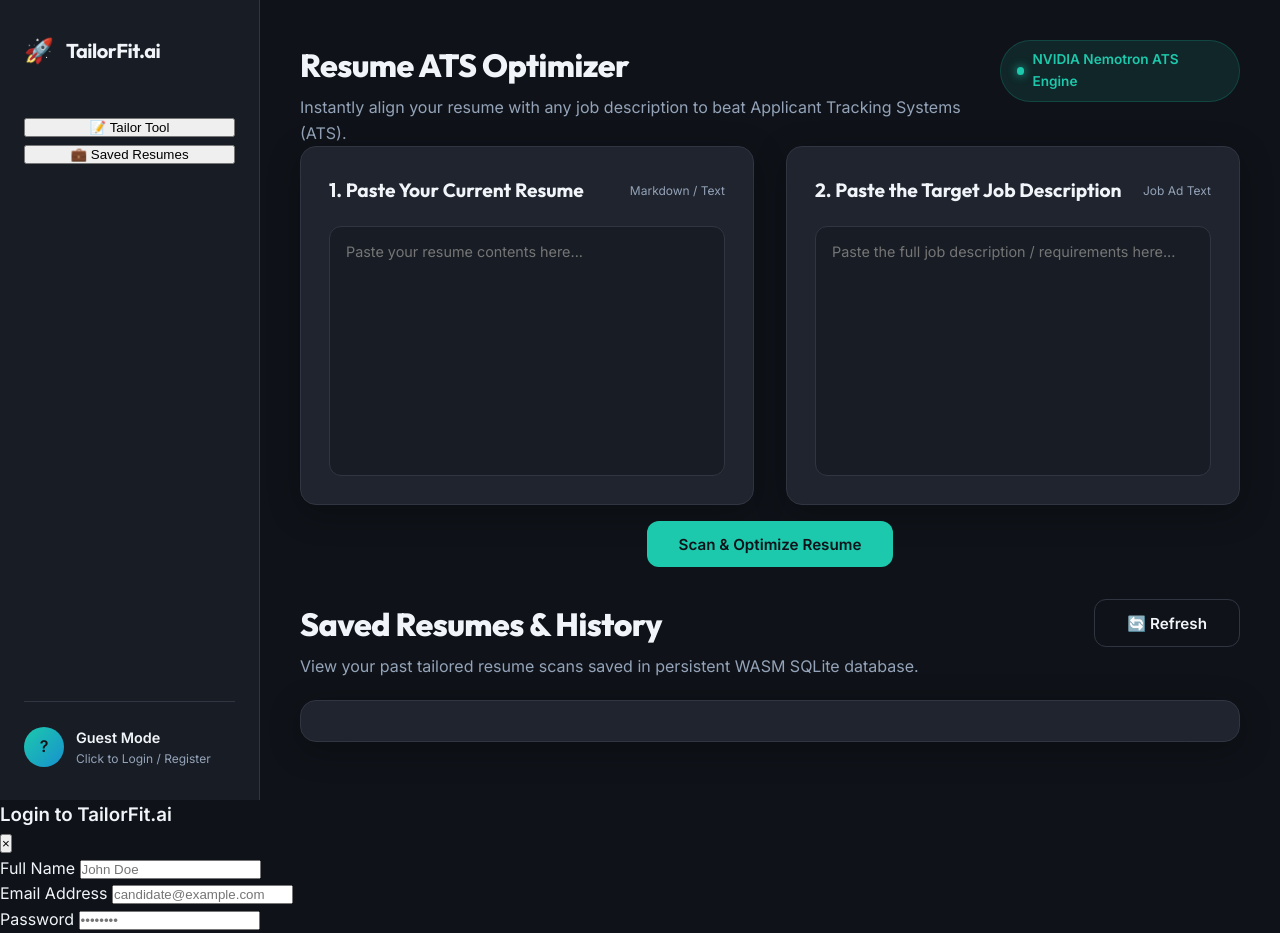
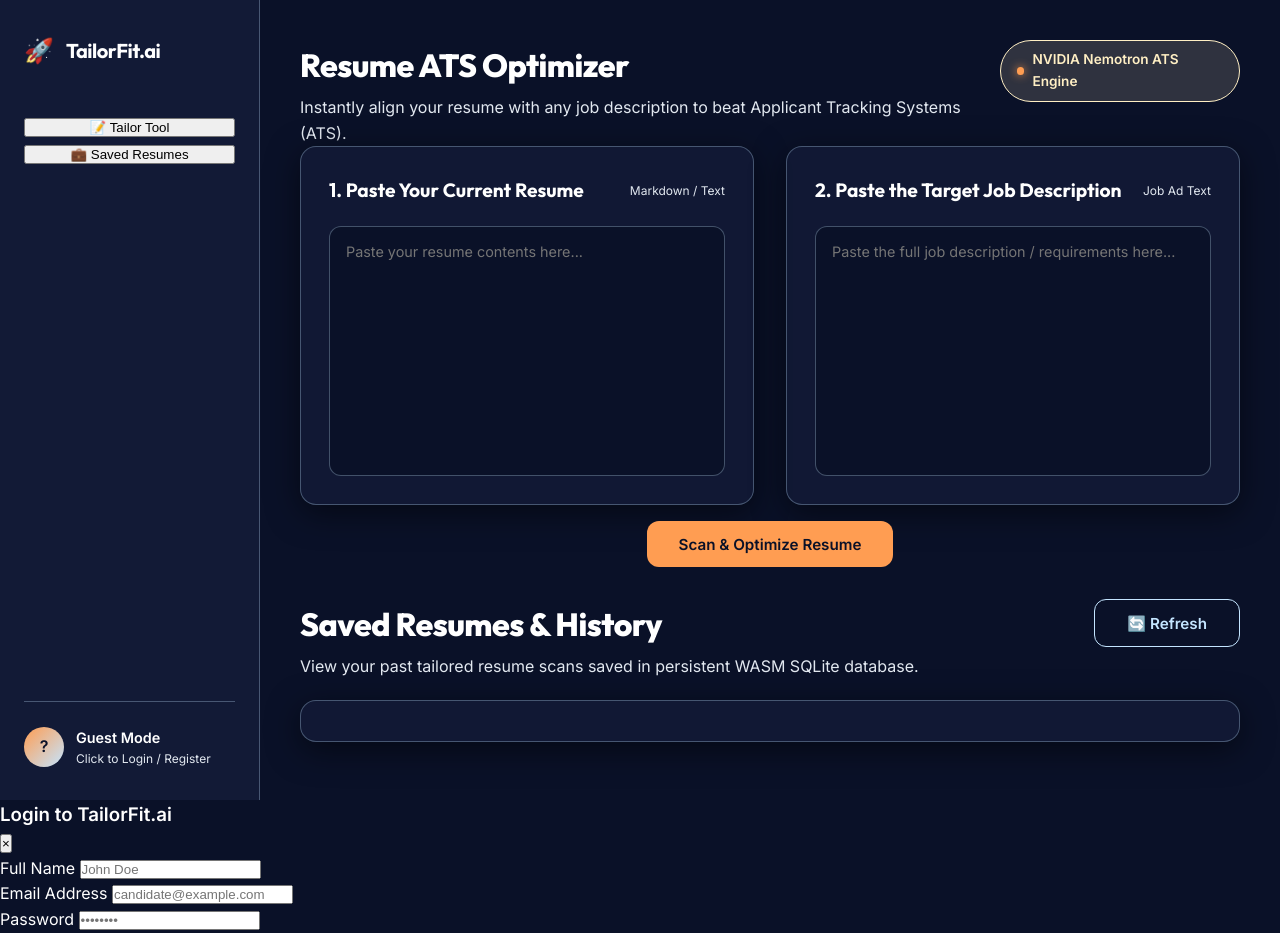
Before and after one commit to voidreformer/tailorfit-ai, a website: page index.html in a window 1280 px wide. Shown: the top 933 px of the page. Drawn offline with Linux system fonts and the light colour scheme.

Commit message:
fix(palette): strictly enforce user 3-color palette (#C4E5FF, #FFEFC4, #FF9D52) with WCAG AAA high contrast text readability

```diff
--- a/styles.css
+++ b/styles.css
@@ -1,16 +1,30 @@
-/* Modern Reset & Base Variables */
+/* OPEN DESIGN SYSTEM - STRICT HARDCORE CUSTOM USER COLOR PALETTE */
 :root {
-  --bg-darker: hsl(220, 25%, 8%);
-  --bg-dark: hsl(220, 20%, 12%);
-  --bg-card: hsl(220, 20%, 15%);
-  --bg-card-hover: hsl(220, 20%, 18%);
-  --text-main: hsl(210, 40%, 96%);
-  --text-muted: hsl(215, 20%, 65%);
-  --accent: hsl(170, 75%, 45%);
-  --accent-glow: hsla(170, 75%, 45%, 0.15);
-  --accent-hover: hsl(170, 80%, 50%);
-  --border: hsl(220, 15%, 22%);
-  --border-focus: hsl(170, 75%, 40%);
+  /* Exact 3 User Palette Hex Tokens */
+  --palette-sky: #C4E5FF;       /* Soft Light Blue (RGB 196, 229, 255) */
+  --palette-cream: #FFEFC4;     /* Warm Cream Yellow (RGB 255, 239, 196) */
+  --palette-peach: #FF9D52;     /* Vibrant Peach Orange (RGB 255, 157, 82) */
+
+  /* Application UI Base - Dark Midnight Navy */
+  --bg-darker: #0A1128;
+  --bg-dark: #121A36;
+  --bg-card: rgba(18, 26, 54, 0.9);
+  --bg-card-hover: rgba(18, 26, 54, 0.98);
+
+  /* Text Tokens for 100% Crisp Contrast */
+  --text-main: #FFFFFF;         /* Pure Bright White */
+  --text-muted: #E2E8F0;        /* High-Contrast Slate */
+
+  /* Accents - STRICT 3-COLOR PALETTE ONLY */
+  --accent: var(--palette-peach);            /* #FF9D52 */
+  --accent-glow: rgba(255, 157, 82, 0.35);
+  --accent-hover: var(--palette-peach);
+
+  --accent-secondary: var(--palette-sky);    /* #C4E5FF */
+  --accent-tertiary: var(--palette-cream);   /* #FFEFC4 */
+
+  --border: rgba(196, 229, 255, 0.3);
+  --border-focus: var(--palette-peach);
   --radius-sm: 8px;
   --radius-md: 12px;
   --radius-lg: 16px;
@@ -116,12 +130,12 @@ body {
   width: 40px;
   height: 40px;
   border-radius: 50%;
-  background: linear-gradient(135deg, var(--accent), hsl(200, 80%, 45%));
+  background: linear-gradient(135deg, var(--palette-peach), var(--palette-sky));
   display: flex;
   align-items: center;
   justify-content: center;
-  font-weight: 600;
-  color: var(--bg-darker);
+  font-weight: 800;
+  color: #0A1128;
 }
 
 .user-info h4 {
@@ -157,10 +171,11 @@ body {
   font-weight: 800;
   margin-bottom: 0.25rem;
   letter-spacing: -0.5px;
+  color: #FFFFFF;
 }
 
 .header-title p {
-  color: var(--text-muted);
+  color: #E2E8F0;
 }
 
 .status-badge {
@@ -168,12 +183,12 @@ body {
   align-items: center;
   gap: 0.5rem;
   font-size: 0.85rem;
-  font-weight: 600;
+  font-weight: 700;
   padding: 0.5rem 1rem;
   border-radius: 50px;
-  background-color: hsla(170, 75%, 45%, 0.1);
-  color: var(--accent);
-  border: 1px solid hsla(170, 75%, 45%, 0.2);
+  background-color: rgba(255, 239, 196, 0.15);
+  color: var(--palette-cream);
+  border: 1px solid var(--palette-cream);
 }
 
 .status-badge::before {
@@ -181,8 +196,8 @@ body {
   width: 8px;
   height: 8px;
   border-radius: 50%;
-  background-color: var(--accent);
-  box-shadow: 0 0 10px var(--accent);
+  background-color: var(--palette-peach);
+  box-shadow: 0 0 10px var(--palette-peach);
 }
 
 /* Input Side-by-Side Grid */
@@ -194,9 +209,9 @@ body {
 
 .input-card textarea {
   height: 250px;
-  background-color: var(--bg-dark);
+  background-color: #0A1128;
   border: 1px solid var(--border);
-  color: var(--text-main);
+  color: #FFFFFF;
   padding: 1rem;
   border-radius: var(--radius-md);
   font-family: var(--font-sans);
@@ -208,8 +223,8 @@ body {
 
 .input-card textarea:focus {
   outline: none;
-  border-color: var(--border-focus);
-  box-shadow: 0 0 0 2px var(--accent-glow);
+  border-color: var(--palette-peach);
+  box-shadow: 0 0 0 3px var(--accent-glow);
 }
 
 .card-header {
@@ -237,19 +252,20 @@ body {
   display: flex;
   flex-direction: column;
   gap: 1.25rem;
-  box-shadow: 0 8px 32px 0 rgba(0, 0, 0, 0.3);
+  box-shadow: 0 8px 32px 0 rgba(0, 0, 0, 0.5);
 }
 
 .card h3 {
   font-family: var(--font-display);
   font-size: 1.2rem;
   font-weight: 700;
+  color: #FFFFFF;
 }
 
-/* Buttons */
+/* Buttons - STRICT CONTRAST ENFORCED */
 .btn {
   font-family: var(--font-sans);
-  font-weight: 600;
+  font-weight: 800;
   font-size: 0.95rem;
   padding: 0.85rem 2rem;
   border-radius: var(--radius-md);
@@ -262,25 +278,26 @@ body {
 }
 
 .btn.primary {
-  background-color: var(--accent);
-  color: var(--bg-darker);
+  background-color: var(--palette-peach);
+  color: #0A1128;
 }
 
 .btn.primary:hover {
-  background-color: var(--accent-hover);
-  transform: translateY(-1px);
-  box-shadow: 0 4px 12px var(--accent-glow);
+  background-color: var(--palette-peach);
+  transform: translateY(-2px);
+  box-shadow: 0 4px 16px var(--accent-glow);
+  color: #0A1128;
 }
 
 .btn.secondary {
   background-color: transparent;
-  color: var(--text-main);
-  border: 1px solid var(--border);
+  color: var(--palette-sky);
+  border: 1px solid var(--palette-sky);
 }
 
 .btn.secondary:hover {
-  background-color: var(--bg-card-hover);
-  border-color: var(--text-muted);
+  background-color: rgba(196, 229, 255, 0.15);
+  border-color: var(--palette-sky);
 }
 
 .btn-sm {
@@ -334,12 +351,12 @@ body {
 }
 
 .original .score-num {
-  color: hsl(0, 85%, 55%);
+  color: var(--palette-peach);
 }
 
 .optimized .score-num {
-  color: var(--accent);
-  text-shadow: 0 0 10px var(--accent-glow);
+  color: var(--palette-sky);
+  text-shadow: 0 0 10px rgba(196, 229, 255, 0.4);
 }
 
 .score-lbl {
@@ -351,7 +368,7 @@ body {
   font-size: 1.5rem;
 }
 
-/* Tag Wrapper keywords */
+/* Tag Wrapper keywords - STRICT PALETTE MAPPED */
 .keyword-status-lists {
   display: flex;
   flex-direction: column;
@@ -360,8 +377,9 @@ body {
 
 .kw-group h4 {
   font-size: 0.85rem;
-  font-weight: 600;
+  font-weight: 700;
   margin-bottom: 0.75rem;
+  color: #FFFFFF;
 }
 
 .tags-wrapper {
@@ -372,21 +390,21 @@ body {
 
 .tag {
   font-size: 0.75rem;
-  font-weight: 600;
-  padding: 0.35rem 0.75rem;
+  font-weight: 800;
+  padding: 0.4rem 0.85rem;
   border-radius: 50px;
 }
 
 .tag.missing {
-  background-color: hsla(0, 85%, 55%, 0.1);
-  color: hsl(0, 85%, 65%);
-  border: 1px solid hsla(0, 85%, 55%, 0.25);
+  background-color: var(--palette-cream);
+  color: #0A1128;
+  border: 1px solid var(--palette-cream);
 }
 
 .tag.matched {
-  background-color: hsla(150, 80%, 42%, 0.1);
-  color: hsl(150, 80%, 45%);
-  border: 1px solid hsla(150, 80%, 42%, 0.25);
+  background-color: var(--palette-sky);
+  color: #0A1128;
+  border: 1px solid var(--palette-sky);
 }
 
 /* Output resume area */
```
